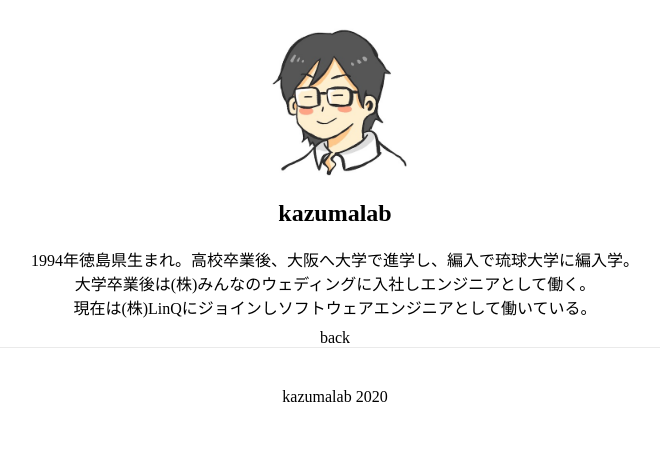
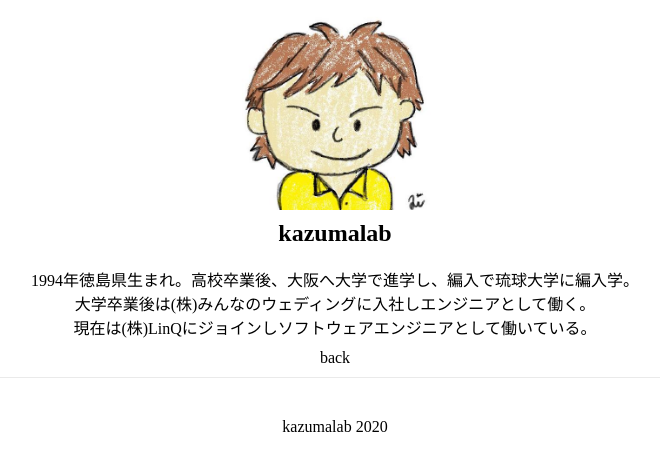
Before and after one commit to kazumalab/kazumalab.github.io, a Next.js app: page /about in a window 1280 px wide. Shown: the top 470 px of the page, without its empty margins (305-965 px from the left). Built offline with nearby package versions, Linux system fonts and the light colour scheme.

Commit message:
fixed: profile icon

```diff
--- a/styles/About.module.css
+++ b/styles/About.module.css
@@ -1,5 +1,5 @@
 .profileImage {
-  margin: 0 auto;
+  margin: 10px auto;
   display: block;
 }
 
@@ -15,4 +15,5 @@
 
 .back {
   text-align: center;
+  margin-bottom: 10px;
 }
```
Also changed, not shown: public/images/profile_icon.JPG.
